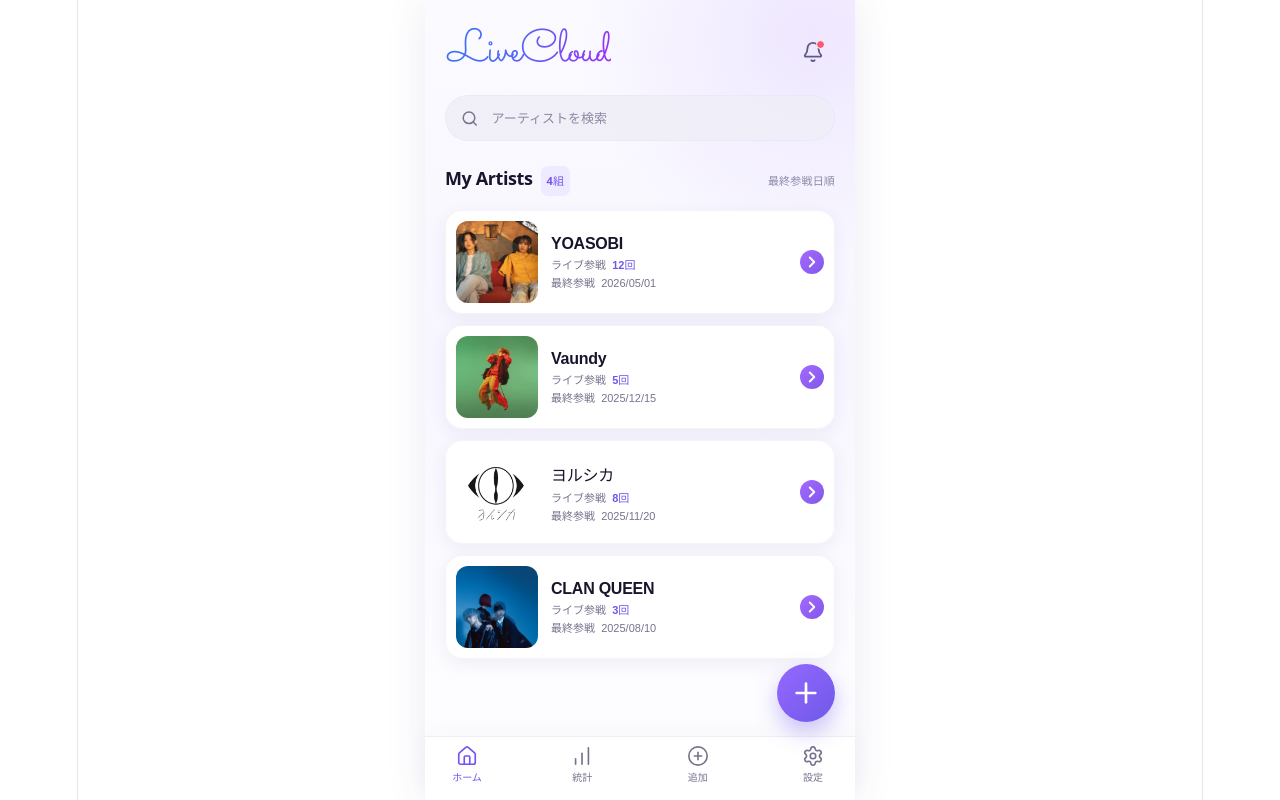
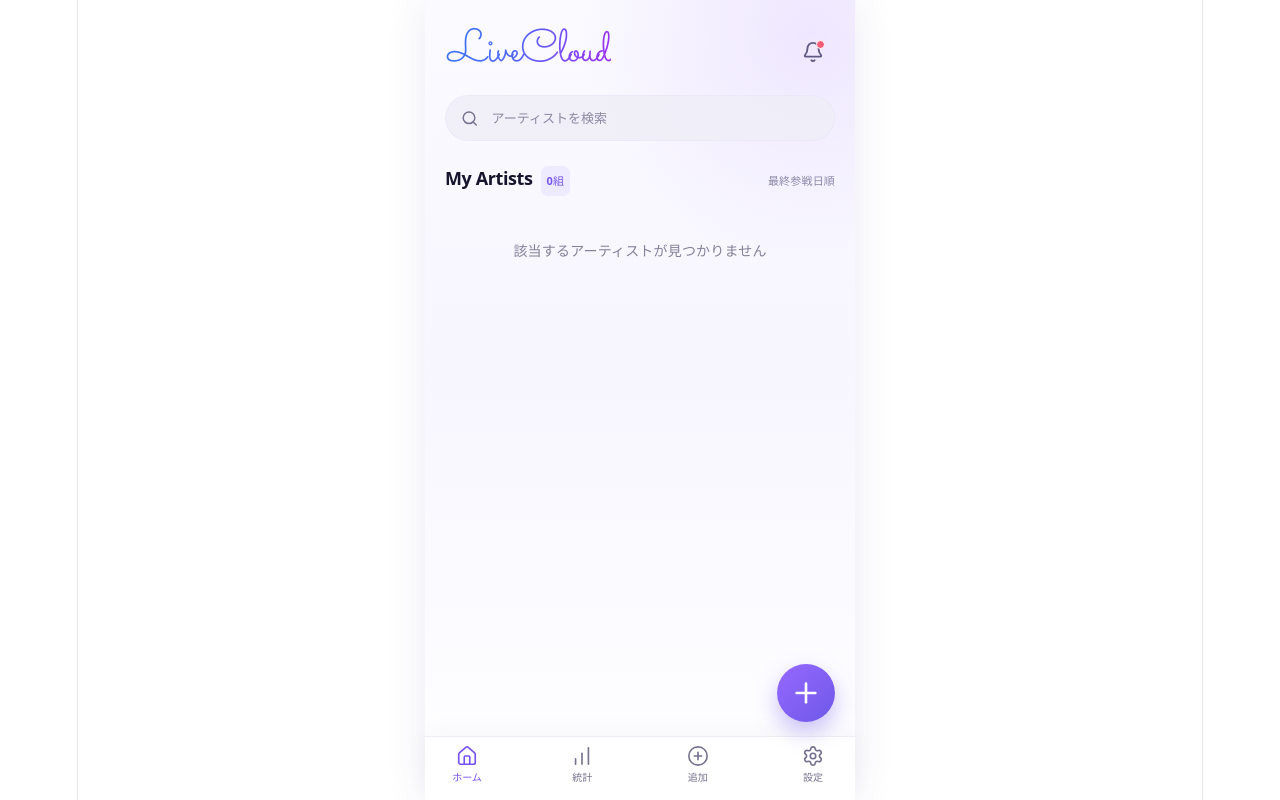
Before and after one commit to tomokitakahama/LiveCloud, a React (Vite) app: page / in a window 1280 px wide. Built offline with nearby package versions, Linux system fonts and the light colour scheme.

Commit message:
モックデータ削除

```diff
--- a/src/App.tsx
+++ b/src/App.tsx
@@ -12,75 +12,9 @@
 import AddLiveDetail from "./pages/AddLiveDetail/AddLiveDetail";
 import Settings from "./pages/Settings/Settings";
 
-import yoasobi from "./assets/images/yoasobi.jpg";
-import vaundy from "./assets/images/vaundy.jpg";
-import yorushika from "./assets/images/yorushika.jpg";
-import clanqueen from "./assets/images/clanqueen.jpg";
 
 function App() {
-  const initialArtists = [
-    {
-      name: "YOASOBI",
-      liveCount: 12,
-      lastLiveDate: "2026/05/01",
-      image: yoasobi,
-
-      lives: [
-        {
-          title: "YOASOBI DOME LIVE 2026",
-          date: "2026/05/01",
-          venue: "東京ドーム",
-
-          liveType: "ワンマン",
-
-          openTime: "18:00",
-
-          startTime: "19:00",
-
-          seat: "",
-
-          rating: 5,
-
-          memo: "",
-
-          setlist: [],
-
-          photos: [],
-        },
-        {
-          title: "YOASOBI ARENA TOUR 2025",
-          date: "2025/12/10",
-          venue: "有明アリーナ",
-          rating: 4,
-          photos: [],
-        },
-      ],
-    },
-    {
-      name: "Vaundy",
-      liveCount: 5,
-      lastLiveDate: "2025/12/15",
-      image: vaundy,
-
-      lives: [],
-    },
-    {
-      name: "ヨルシカ",
-      liveCount: 8,
-      lastLiveDate: "2025/11/20",
-      image: yorushika,
-
-      lives: [],
-    },
-    {
-      name: "CLAN QUEEN",
-      liveCount: 3,
-      lastLiveDate: "2025/08/10",
-      image: clanqueen,
-
-      lives: [],
-    },
-  ];
+  const initialArtists: Artist[] = [];
 
   const [artists, setArtists] = useState<Artist[]>(() => {
     const savedArtists = localStorage.getItem("artists");
```
